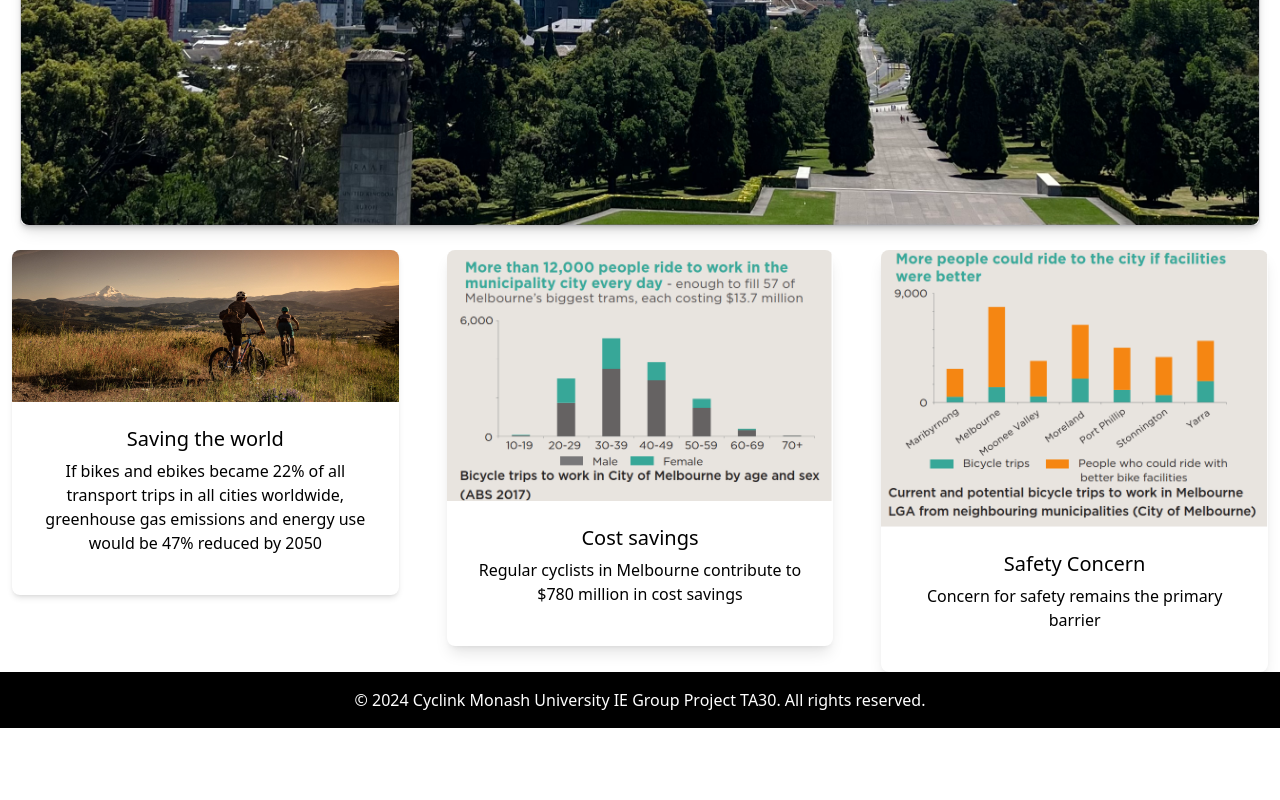
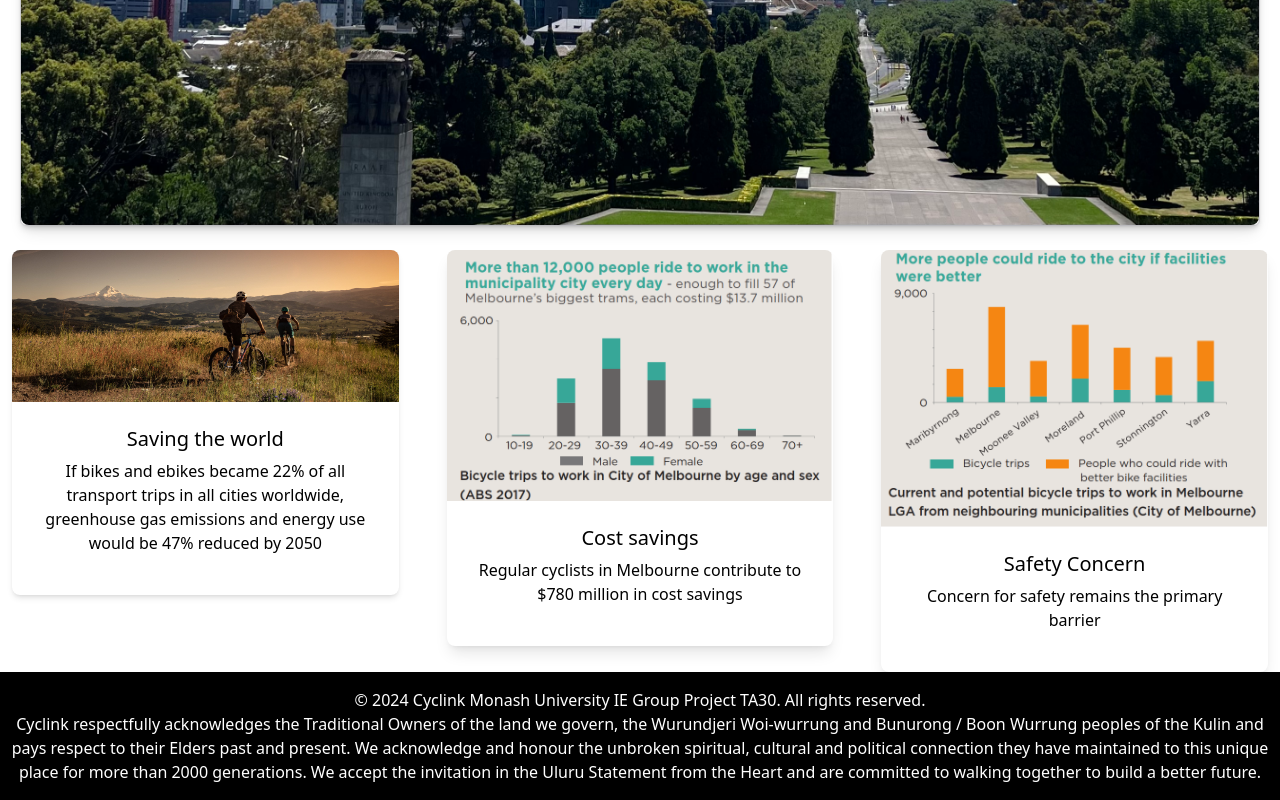
Before and after one commit to PoomSira/frontend, a React (Create React App) app: page / in a window 1280 px wide. Shown: the part 1499-2299 px from the top of the page. Before the commit the page ends 2227 px from the top, so only its background shows below. Built offline with nearby package versions, Linux system fonts and the light colour scheme.

Commit message:
Edit footer

```diff
--- a/src/components/Footer.js
+++ b/src/components/Footer.js
@@ -7,6 +7,15 @@ const Footer = () => {
         <p>
           &copy; 2024 Cyclink Monash University IE Group Project TA30. All
           rights reserved.
+          <br />
+          Cyclink respectfully acknowledges the Traditional Owners of the land
+          we govern, the Wurundjeri Woi-wurrung and Bunurong / Boon Wurrung
+          peoples of the Kulin and pays respect to their Elders past and
+          present. We acknowledge and honour the unbroken spiritual, cultural
+          and political connection they have maintained to this unique place for
+          more than 2000 generations. We accept the invitation in the Uluru
+          Statement from the Heart and are committed to walking together to
+          build a better future.
         </p>
       </div>
     </footer>
```
